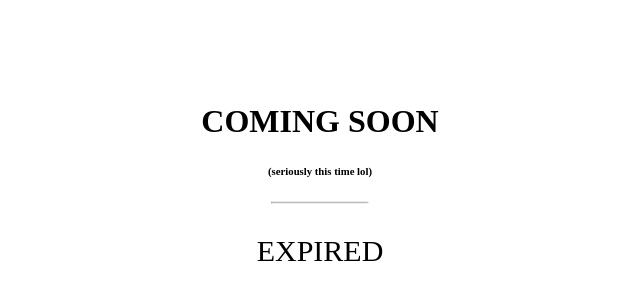
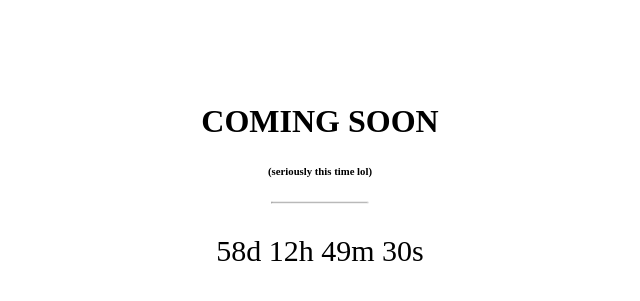
Before and after one commit to omersayshi/omersayshi.github.io, a plain HTML site: page photos.html in a window 1280 px wide. Shown: the part 210-511 px from the top of the page, without its empty margins (320-960 px from the left). Drawn offline with Linux system fonts and the light colour scheme.

Commit message:
Update photos.html
pretty much a meme at this point

```diff
--- a/photos.html
+++ b/photos.html
@@ -47,7 +47,7 @@ hr {
 
 <script>
 // Set the date we're counting down to
-var countDownDate = new Date("April 30, 2022 15:37:25").getTime()
+var countDownDate = new Date("August 30, 2022 15:37:25").getTime()
 
 // Update the count down every 1 second
 var countdownfunction = setInterval(function() {
```
